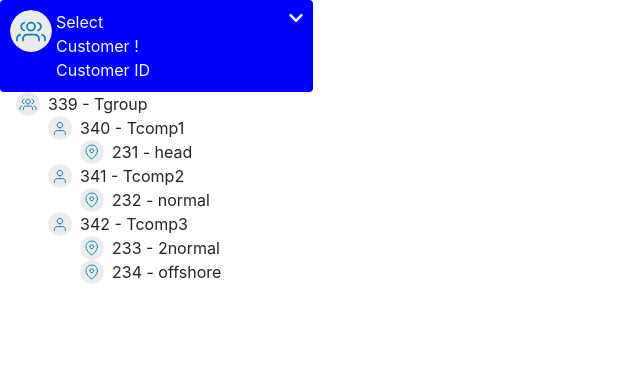
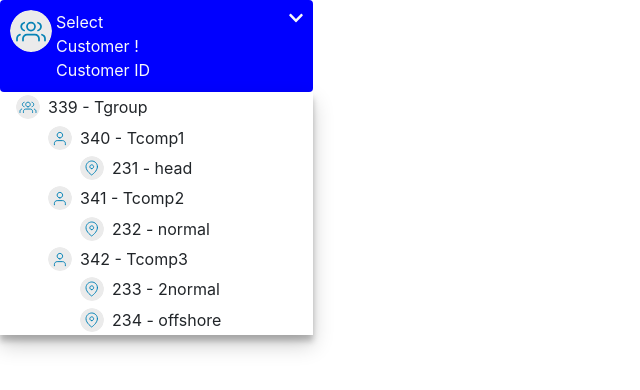
Before and after one commit to hareshpatel1990/angular-treeview-selectbox, an Angular app: page / in a window 1280 px wide. Shown: the top 390 px of the page, without its empty margins (0-640 px from the left). Built offline with nearby package versions, Linux system fonts and the light colour scheme.

Commit message:
2 files modified

```diff
--- a/src/app/app.component.css
+++ b/src/app/app.component.css
@@ -44,4 +44,15 @@
 .company-icon,
 .branch-icon {
   padding-right: 0.5rem;
+  padding-bottom: 0.2rem;
+  padding-top: 0.2rem;
 }
+
+.option-text {
+  padding-bottom: 0.2rem;
+  padding-top: 0.2rem;
+}
+
+.elevation {
+  box-shadow: 0 10px 20px rgba(0, 0, 0, 0.19), 0 6px 6px rgba(0, 0, 0, 0.23);
+}
--- a/src/app/app.component.html
+++ b/src/app/app.component.html
@@ -28,7 +28,7 @@
         </div>
       </div>
     </div>
-    <div class="d-flex flex-column">
+    <div class="d-flex flex-column elevation">
       <div *ngIf="data.type == 'G'">
         <div class="d-flex flex-row">
           <div class="option-icon group-icon">
```
